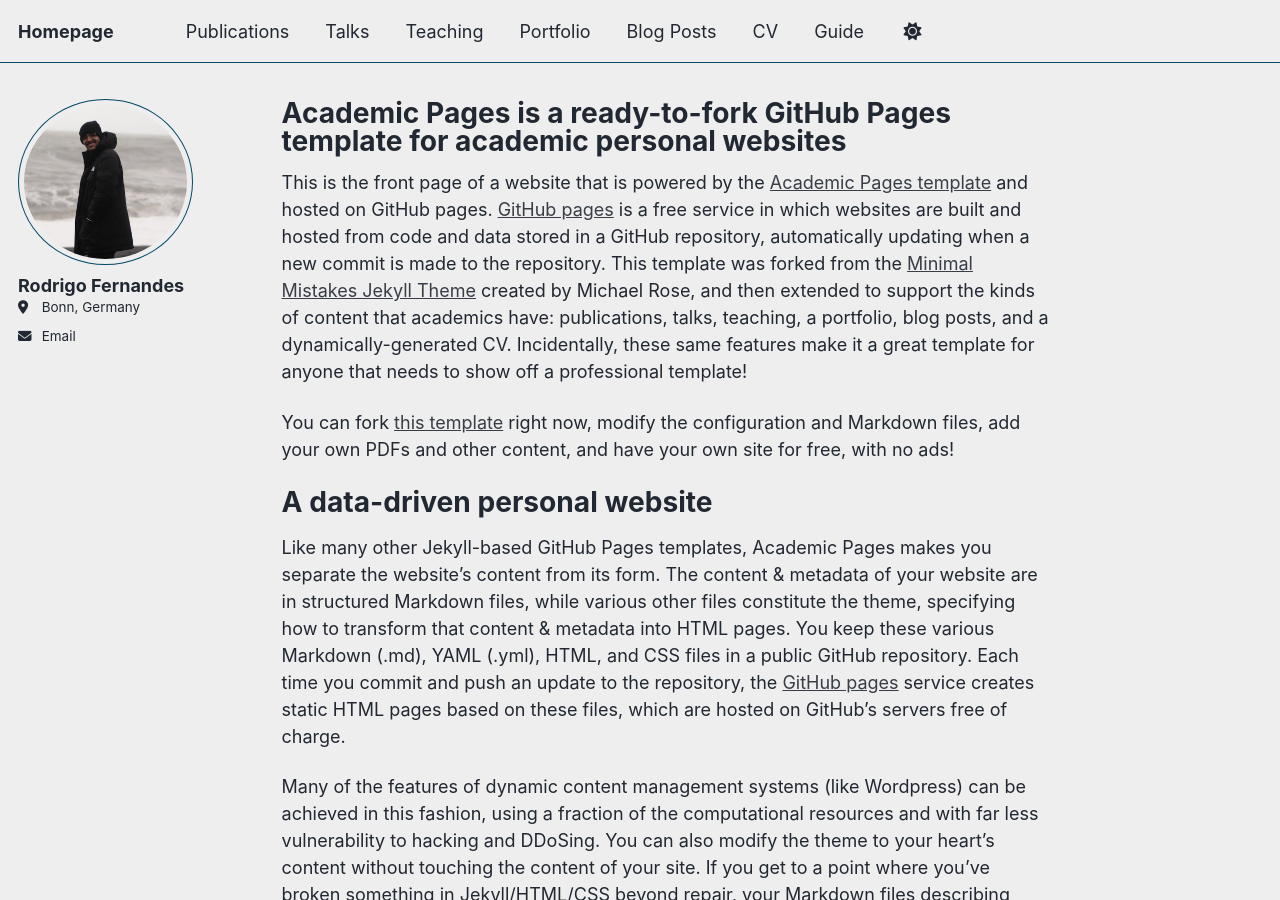
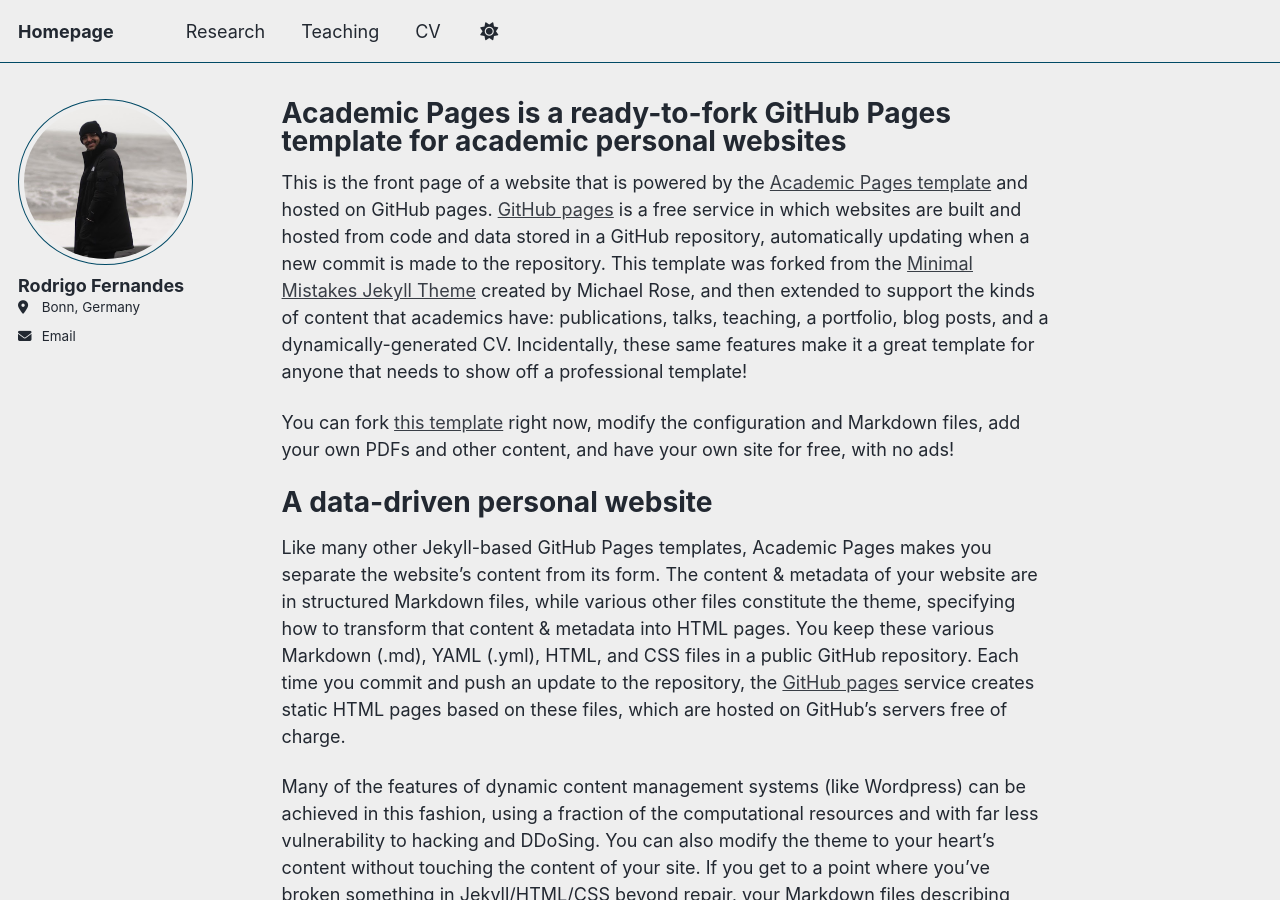
Before and after one commit to fernandes-rodrigo/fernandes-rodrigo.github.io, a Jekyll site: the page built from _pages/about.md, in a window 1280 px wide and 900 px high. Built offline with Jekyll 4.4.1, drawn with Linux system fonts in a browser that asks for light colours; a script that is not in the unit is left out; part of the change alters nothing that is shown.

Commit message:
Modify navigation items in _data/navigation.yml
Updated navigation titles and URLs in the YAML file.

```diff
--- a/_data/navigation.yml
+++ b/_data/navigation.yml
@@ -8,26 +8,26 @@
 #      Markdown formatted page while the second is generated using JSON.
 
 main:
-  - title: "Publications"
+  - title: "Research"
     url: /publications/
 
-  - title: "Talks"
-    url: /talks/
+#  - title: "Talks"
+ #   url: /talks/
 
   - title: "Teaching"
     url: /teaching/
 
-  - title: "Portfolio"
-    url: /portfolio/
+ # - title: "Portfolio"
+ #   url: /portfolio/
 
-  - title: "Blog Posts"
-    url: /year-archive/
+#  - title: "Blog Posts"
+ #   url: /year-archive/
 
   - title: "CV"
-    url: /cv/
+    url: /files/Resume.pdf
 
   # - title: "CV"
   #   url: /cv-json/
 
-  - title: "Guide"
-    url: /markdown/
+#  - title: "Guide"
+  #  url: /markdown/
```
